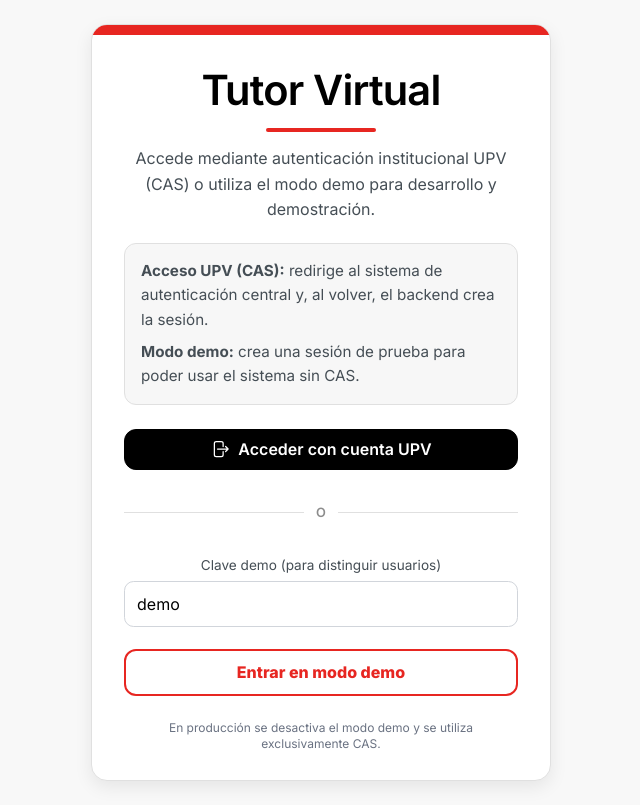
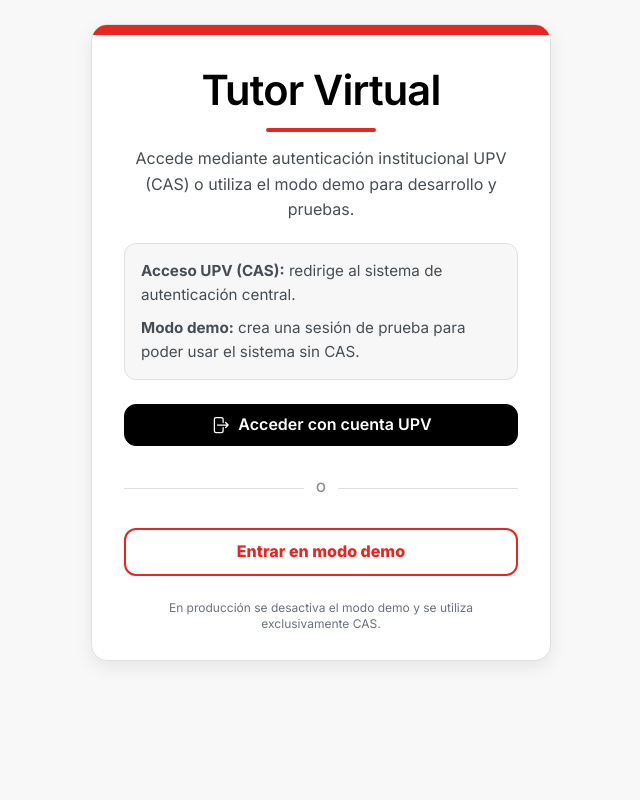
Before and after one commit to claragarcc/frontend, a React (Vite) app: page /login in a window 1280 px wide. Shown: the whole page, without its empty margins (319-959 px from the left). Built offline with nearby package versions, Linux system fonts and the light colour scheme.

Commit message:
Refactor code structure for improved readability and maintainability

```diff
--- a/index.html
+++ b/index.html
@@ -4,7 +4,7 @@
     <meta charset="UTF-8" />
 
     <!-- Favicon -->
-    <link rel="icon" type="image/png" href="/src/assets/logotutor.png" />
+    <link rel="icon" type="image/png" href="/logotutor.png" />
 
     <meta name="viewport" content="width=device-width, initial-scale=1.0" />
 
--- a/src/App.jsx
+++ b/src/App.jsx
@@ -15,18 +15,24 @@
 
   return (
     <div className="flex flex-col min-h-screen w-screen bg-white">
-      {/* Navbar solo fuera del login */}
       {!isLoginPage && <Navbar />}
 
       <div className="flex-1">
         <Routes>
-          {/* Entrada: SIEMPRE login */}
-          <Route path="/" element={<Navigate to="/login" replace />} />
+          {/* ✅ Entrada: intenta ir a Home (si no hay sesión, ProtectedRoute te manda a Login) */}
+          <Route
+            path="/"
+            element={
+              <ProtectedRoute>
+                <Home />
+              </ProtectedRoute>
+            }
+          />
 
           {/* Pública */}
           <Route path="/login" element={<Login />} />
 
-          {/* Privadas (solo se accede tras login demo o CAS) */}
+          {/* Privadas */}
           <Route
             path="/home"
             element={
@@ -35,7 +41,6 @@
               </ProtectedRoute>
             }
           />
-
           <Route
             path="/busqueda"
             element={
@@ -44,7 +49,6 @@
               </ProtectedRoute>
             }
           />
-
           <Route
             path="/dashboard"
             element={
@@ -53,7 +57,6 @@
               </ProtectedRoute>
             }
           />
-
           <Route
             path="/interacciones"
             element={
@@ -62,7 +65,6 @@
               </ProtectedRoute>
             }
           />
-
           <Route
             path="/ejercicios"
             element={
@@ -72,8 +74,8 @@
             }
           />
 
-          {/* Catch-all */}
-          <Route path="*" element={<Navigate to="/login" replace />} />
+          {/* ✅ Catch-all: mejor mandar a "/" (que decidirá login vs home) */}
+          <Route path="*" element={<Navigate to="/" replace />} />
         </Routes>
       </div>
     </div>
--- a/src/components/Navbar.jsx
+++ b/src/components/Navbar.jsx
@@ -18,7 +18,7 @@
 
 
 const navigation = [
-  { name: 'Inicio', to: '/', icon: HomeIcon },
+  { name: 'Inicio', to: '/home', icon: HomeIcon },
   { name: 'Ejercicios', to: '/ejercicios', icon: BookOpenIcon },
   { name: 'Interacciones', to: '/interacciones', icon: ChatBubbleLeftRightIcon },
   { name: 'Dashboard', to: '/dashboard', icon: ChartBarIcon },
@@ -39,11 +39,11 @@
             <div className="navbar-inner">
               <div className="navbar-logo">
                 <img
-                  src="src/assets/logotutor.png"
+                  src="/logotutor.png"
                   alt="Logo"
                   className="logo-img"
                 />
-                {/* <img className="logo-img" src="src/assets/logo.png"/> */}
+                {/* <img className="logo-img" src="/logo.png"/> */}
                 <span className="logo-text">Tutor Virtual</span>
               </div>
 
--- a/src/components/ProtectedRoute.jsx
+++ b/src/components/ProtectedRoute.jsx
@@ -10,16 +10,25 @@
 
     async function checkSession() {
       try {
+        setStatus("loading");
+
         const resp = await fetch("/api/auth/me", {
           method: "GET",
-          credentials: "include", // ✅ cookie de sesión
+          credentials: "include",
+          headers: { "Cache-Control": "no-cache" },
         });
 
         if (cancelled) return;
-        setStatus(resp.ok ? "ok" : "no");
-      } catch (e) {
-        if (cancelled) return;
-        setStatus("no");
+
+        if (!resp.ok) {
+          setStatus("no");
+          return;
+        }
+
+        const data = await resp.json().catch(() => null);
+        setStatus(data?.authenticated ? "ok" : "no");
+      } catch {
+        if (!cancelled) setStatus("no");
       }
     }
 
@@ -28,16 +37,12 @@
     return () => {
       cancelled = true;
     };
-  }, []);
+    // ✅ re-check en cada navegación real
+  }, [location.key]);
 
-  if (status === "loading") {
-    return <p className="p-6">Verificando sesión…</p>;
-  }
+  if (status === "loading") return <p className="p-6">Verificando sesión…</p>;
 
-  if (status === "no") {
-    // opcional: guardamos dónde querías entrar para volver después
-    return <Navigate to="/login" replace state={{ from: location }} />;
-  }
+  if (status === "no") return <Navigate to="/login" replace state={{ from: location }} />;
 
   return children;
 }
--- a/src/pages/Login.jsx
+++ b/src/pages/Login.jsx
@@ -1,13 +1,14 @@
 import React, { useState, useCallback } from "react";
-import { useNavigate } from "react-router-dom";
+import { useNavigate, useLocation } from "react-router-dom";
 import { ArrowRightOnRectangleIcon } from "@heroicons/react/24/outline";
 import { demoLogin } from "../services/auth";
 
 export default function Login() {
   const navigate = useNavigate();
+  const location = useLocation();
   const [loading, setLoading] = useState(false);
-  const [demoKey, setDemoKey] = useState("demo");
 
+const from = location.state?.from?.pathname || "/home";
   // CAS real (redirige al backend)
   const handleSSOLogin = useCallback(() => {
     setLoading(true);
@@ -16,23 +17,19 @@
   }, []);
 
   // Demo: crea sesión REAL en backend (cookie)
-  const handleDemoLogin = useCallback(async () => {
+   const handleDemoLogin = useCallback(async () => {
     try {
       setLoading(true);
-      const key = (demoKey || "demo").trim() || "demo";
-
-      // crea sesión en backend
-      await demoLogin(key);
-
-      // navega ya con sesión creada
-      navigate("/home", { replace: true });
+      await demoLogin();
+      navigate(from, { replace: true });
     } catch (e) {
       console.error("Demo login error:", e);
       alert("No se pudo iniciar sesión en modo demo. Revisa el backend.");
     } finally {
       setLoading(false);
     }
-  }, [demoKey, navigate]);
+  }, [navigate, from]);
+
 
   return (
     <div className="login-scope">
@@ -44,13 +41,13 @@
 
           <p className="login-subtitle">
             Accede mediante autenticación institucional UPV (CAS) o utiliza el modo demo para
-            desarrollo y demostración.
+            desarrollo y pruebas.
           </p>
 
           <div className="login-info">
             <div>
               <strong className="login-strong">Acceso UPV (CAS):</strong>{" "}
-              redirige al sistema de autenticación central y, al volver, el backend crea la sesión.
+              redirige al sistema de autenticación central.
             </div>
             <div style={{ marginTop: "0.5rem" }}>
               <strong className="login-strong">Modo demo:</strong>{" "}
@@ -71,27 +68,6 @@
 
             <div className="login-divider">O</div>
 
-            <label className="w-full" style={{ display: "block", marginBottom: "0.5rem" }}>
-              <span style={{ fontSize: "0.85rem", color: "var(--color-text-muted)" }}>
-                Clave demo (para distinguir usuarios)
-              </span>
-              <input
-                type="text"
-                value={demoKey}
-                onChange={(e) => setDemoKey(e.target.value)}
-                className="w-full"
-                style={{
-                  marginTop: "0.25rem",
-                  padding: "0.6rem 0.75rem",
-                  borderRadius: "0.6rem",
-                  border: "1px solid #d1d5db",
-                  outline: "none",
-                }}
-                placeholder="ej: clara, juan, prueba123…"
-                disabled={loading}
-              />
-            </label>
-
             <button
               type="button"
               onClick={handleDemoLogin}
--- a/src/services/auth.js
+++ b/src/services/auth.js
@@ -11,9 +11,9 @@
   }
 }
 
-/** Login en modo demo */
-export async function demoLogin(demoKey = "demo") {
-  const res = await api.post("/api/auth/dev-login", { demoKey });
+/** Login en modo demo (sin clave: 1 usuario demo por sesión) */
+export async function demoLogin() {
+  const res = await api.post("/api/auth/dev-login"); // ✅ sin body
   return res.data;
 }
 
```
Also changed, not shown: public/logotutor.png (renamed from src/assets/logotutor.png), 1 other file (tests, documents, lock files or other folders).
